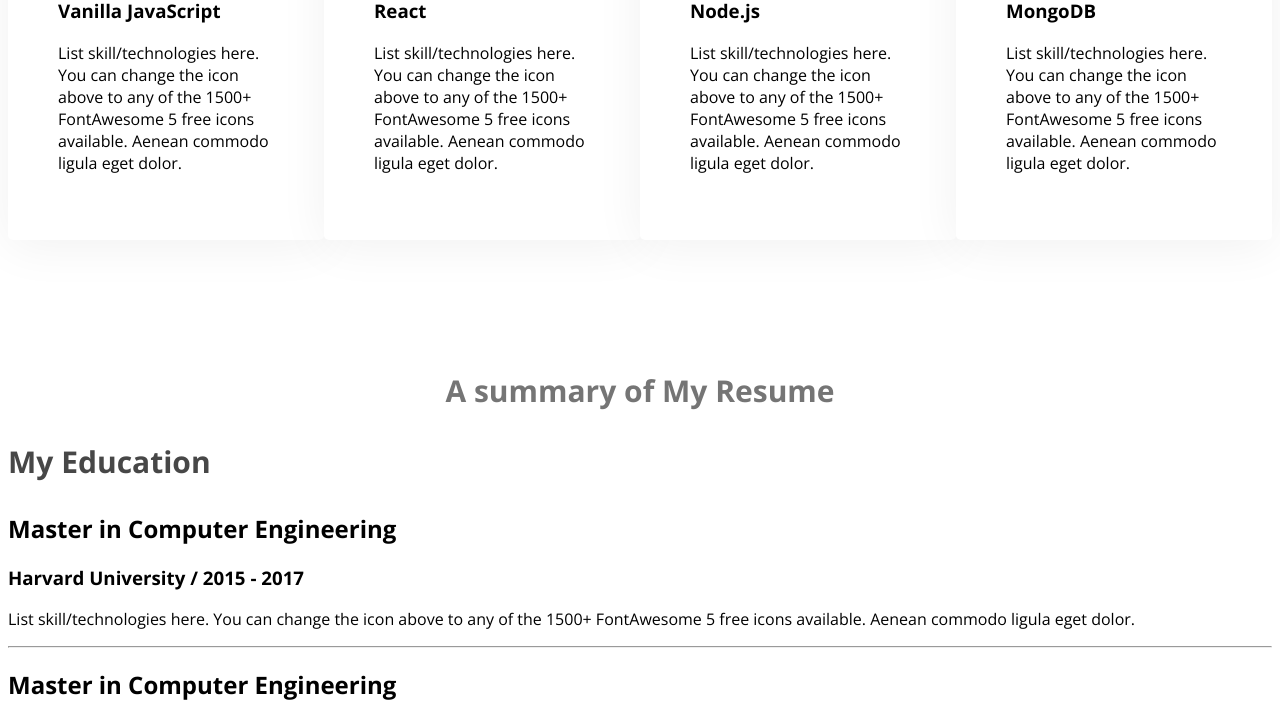
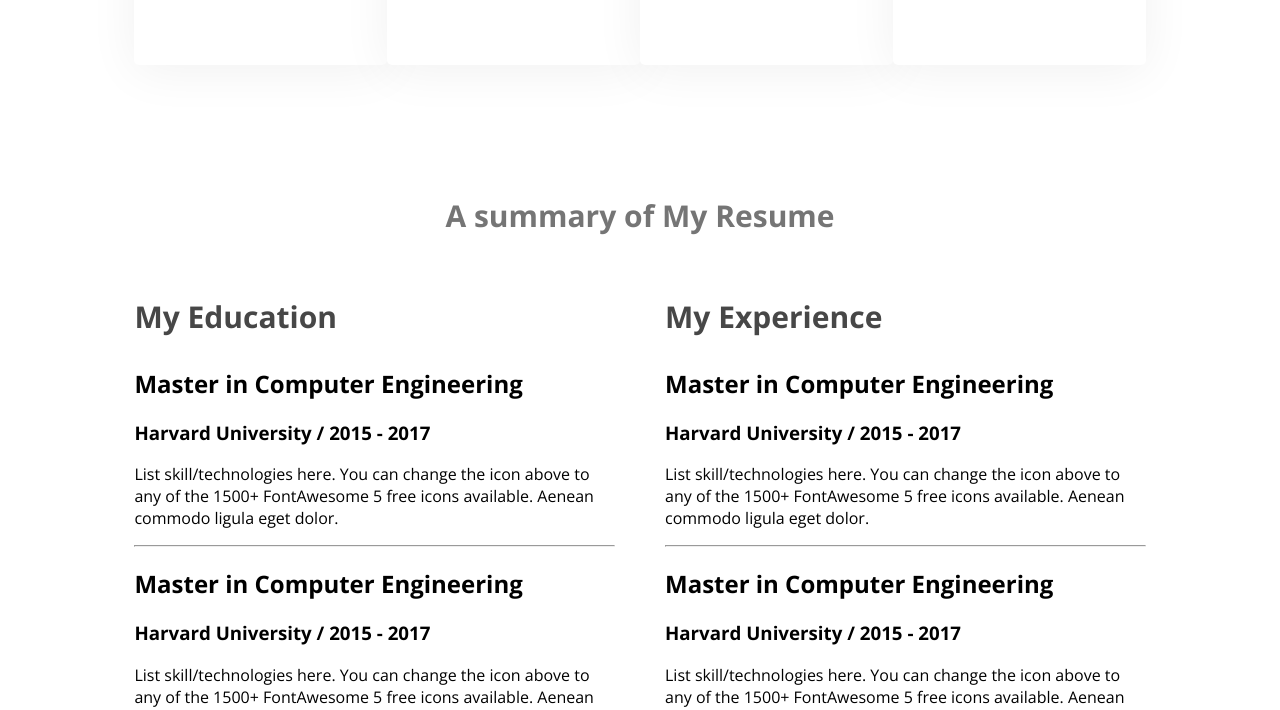
Before and after one commit to Rabbi1089/web-devloper, a plain HTML site: page index.html in a window 1280 px wide. Shown: the part 2070-2780 px from the top of the page. Drawn offline with nearby package versions, Linux system fonts and the light colour scheme.

```diff
--- a/index.html
+++ b/index.html
@@ -88,42 +88,69 @@
             </div>
         </div>
     </section>
+
+    <!-- Resume section start from here -->
+
     <section>
         <h3 class="section-title">
             A summary of My Resume
         </h3>
         <div class="resume-container">
-            <div class="resume-colum">
-                <h3 class="resume-colume-title">My Education</h3>
+            <div class="resume-column">
+                <h3 class="resume-column-title">My Education</h3>
                 <div class="resume-item">
                     <h2 class="resume-title">Master in Computer Engineering</h2>
-                    <h3 class="resume info">Harvard University / 2015 - 2017</h3>
-                    <p class="resume description">List skill/technologies here. You can change the icon above
+                    <h3 class="resume-info">Harvard University / 2015 - 2017</h3>
+                    <p class="resume-description">List skill/technologies here. You can change the icon above
                         to any of the 1500+ FontAwesome 5 free icons available. Aenean commodo ligula eget dolor.</p>
                 </div>
                 <hr>
 
                 <div class="resume-item">
                     <h2 class="resume-title">Master in Computer Engineering</h2>
-                    <h3 class="resume info">Harvard University / 2015 - 2017</h3>
-                    <p class="resume description">List skill/technologies here. You can change the icon above
+                    <h3 class="resume-info">Harvard University / 2015 - 2017</h3>
+                    <p class="resume-description">List skill/technologies here. You can change the icon above
                         to any of the 1500+ FontAwesome 5 free icons available. Aenean commodo ligula eget dolor.</p>
                 </div>
                 <hr>
+
                 <div class="resume-item">
                     <h2 class="resume-title">Master in Computer Engineering</h2>
-                    <h3 class="resume info">Harvard University / 2015 - 2017</h3>
-                    <p class="resume description">List skill/technologies here. You can change the icon above
+                    <h3 class="resume-info">Harvard University / 2015 - 2017</h3>
+                    <p class="resume-description">List skill/technologies here. You can change the icon above
                         to any of the 1500+ FontAwesome 5 free icons available. Aenean commodo ligula eget dolor.</p>
                 </div>
 
+            </div>
+
+            <div class="resume-column">
+                <h3 class="resume-column-title">My Experience</h3>
+                <div class="resume-item">
+                    <h2 class="resume-title">Master in Computer Engineering</h2>
+                    <h3 class="resume-info">Harvard University / 2015 - 2017</h3>
+                    <p class="resume-description">List skill/technologies here. You can change the icon above
+                        to any of the 1500+ FontAwesome 5 free icons available. Aenean commodo ligula eget dolor.</p>
+                </div>
+                <hr>
+
+                <div class="resume-item">
+                    <h2 class="resume-title">Master in Computer Engineering</h2>
+                    <h3 class="resume-info">Harvard University / 2015 - 2017</h3>
+                    <p class="resume-description">List skill/technologies here. You can change the icon above
+                        to any of the 1500+ FontAwesome 5 free icons available. Aenean commodo ligula eget dolor.</p>
+                </div>
+                <hr>
+
+                <div class="resume-item">
+                    <h2 class="resume-title">Master in Computer Engineering</h2>
+                    <h3 class="resume-info">Harvard University / 2015 - 2017</h3>
+                    <p class="resume-description">List skill/technologies here. You can change the icon above
+                        to any of the 1500+ FontAwesome 5 free icons available. Aenean commodo ligula eget dolor.</p>
+                </div>
 
             </div>
-            <div class="resume-colum">
-                <h3 class="resume-colume-title">My Experience</h3>
-            </div>
+        </div>
 
-        </div>
     </section>
     </main>
 
--- a/styles/protfoilo.css
+++ b/styles/protfoilo.css
@@ -82,6 +82,7 @@
     display: flex;
     align-items: center;
     justify-content:space-between;
+    margin-bottom: 60px;
 
 }
 
@@ -102,6 +103,7 @@
     margin-top: 5px;
     margin-bottom: 20px;
 
+
 }
 
 .banner-discription{
@@ -114,10 +116,13 @@
 }
 
 .about{
-    padding: 130px;
+    margin: auto;
+    width: 80%;
+    padding: 20px;
     border-radius: 10px;
     background: #FFF8F3;
-    margin: 130px 0;
+    border: 1px solid red;
+
 }
 
 .main{
@@ -138,6 +143,8 @@
 }
 
 .skills-container{
+    margin: auto;
+    width: 80%;
     display: flex;
 }
 
@@ -148,8 +155,35 @@
     box-shadow: 0px 6px 50px 0px rgba(0, 0, 0, 0.06);
 }
 
-.resume-colume-title{
-color: #474747;
-font-size: 30px;
-font-weight: 700;
-}
+/* ========= resume section css------ */
+.resume-column-title{
+    color: #474747;
+    font-size: 30px;
+    font-weight: 700;
+    }
+
+    .resume-container{
+        margin: auto;
+        width: 80%;
+        display: flex;
+        gap: 50px;
+    }
+
+    .resume-info, .resume-description{
+
+
+    }
+
+
+    .download-cv-pa{
+        text-align: center;
+    }
+    .download-cv{
+        border-radius: 5px;
+        background: #FD6E0A;
+        border: 0;
+        color: var(--White-Color, #FFF);
+        font-size: 20px;
+        font-weight: 700;
+        padding: 15px 35px;
+    }
```
